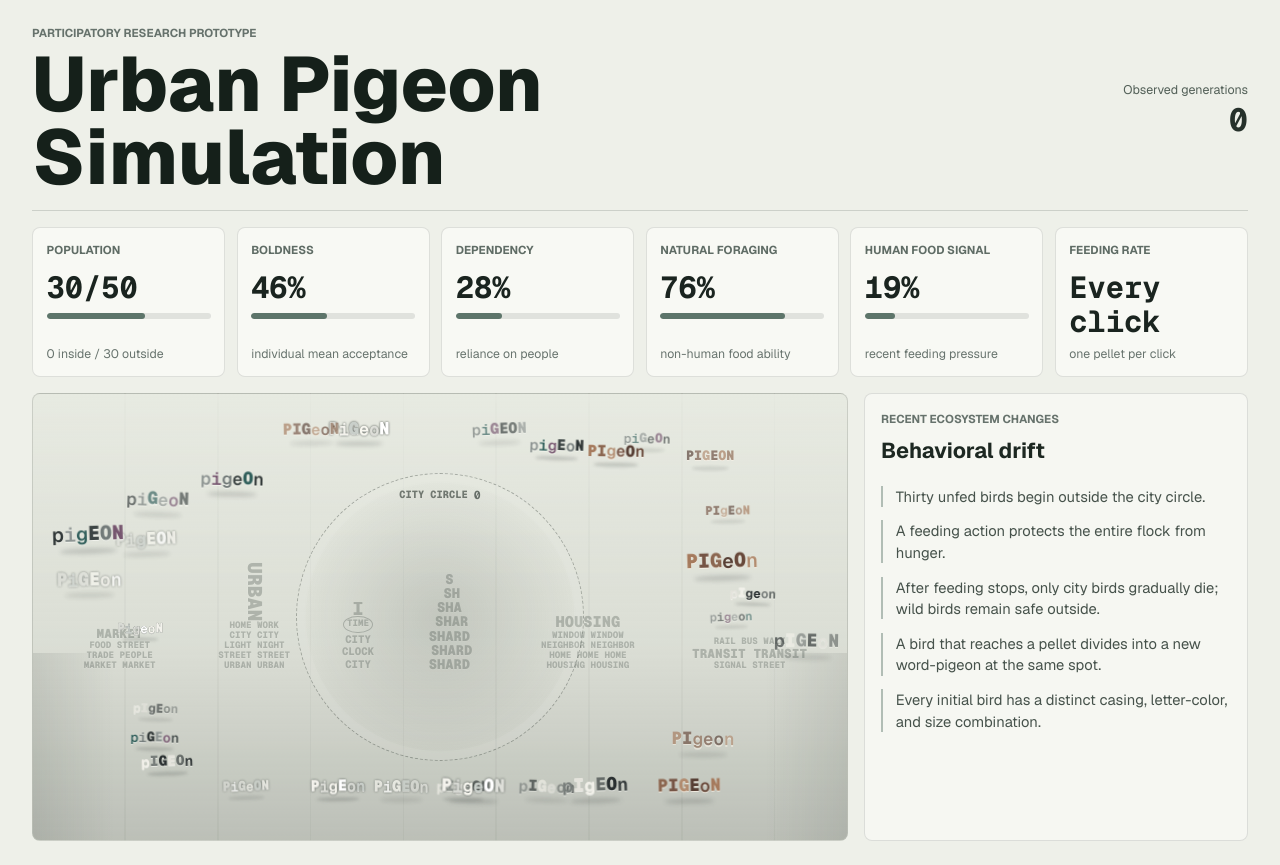
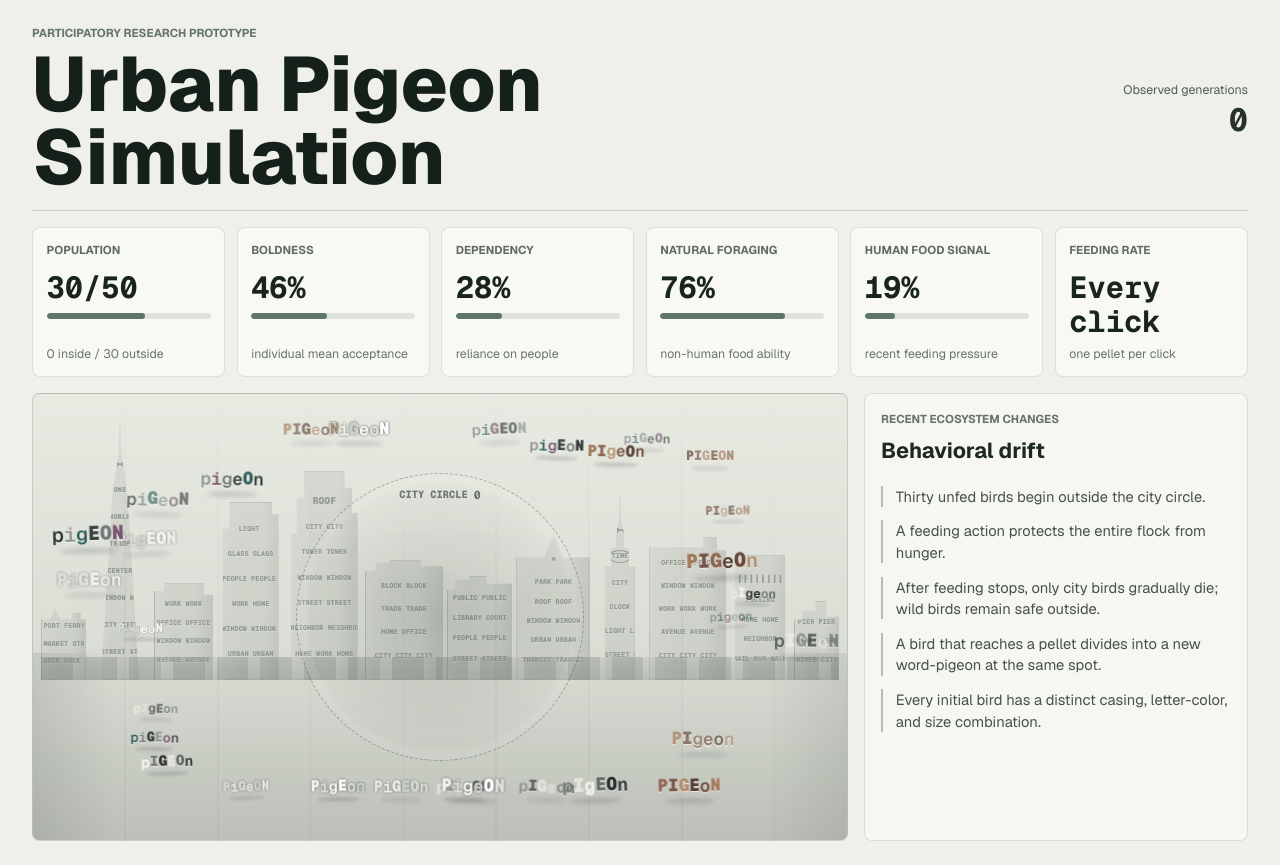
Before and after one commit to Ketian-LI/urban-wildlife-simulation, a Next.js app: page / in a window 1280 px wide. Built offline with nearby package versions, Linux system fonts and the light colour scheme.

Commit message:
Shape the typographic skyline from reference

```diff
--- a/app/globals.css
+++ b/app/globals.css
@@ -192,118 +192,176 @@ h2 {
 
 .cityline {
   align-items: flex-end;
-  bottom: 38%;
-  display: flex;
-  gap: clamp(0.22rem, 0.8vw, 0.65rem);
-  justify-content: center;
-  left: 3%;
-  opacity: 0.42;
+  bottom: 36%;
+  display: grid;
+  gap: clamp(0.08rem, 0.32vw, 0.28rem);
+  grid-template-columns:
+    0.62fr 0.82fr 0.82fr 0.92fr 1fr 1.08fr
+    0.9fr 1.02fr 0.7fr 1.06fr 0.82fr 0.62fr;
+  left: 1%;
+  opacity: 0.66;
   overflow: hidden;
   position: absolute;
-  right: 3%;
-  top: 6%;
+  right: 1%;
+  top: 7%;
+}
+
+.cityline::after {
+  background:
+    repeating-linear-gradient(
+      90deg,
+      rgba(73, 83, 77, 0.26) 0 4%,
+      transparent 4% 5.5%
+    ),
+    linear-gradient(180deg, rgba(70, 80, 74, 0.12), rgba(70, 80, 74, 0.28));
+  bottom: 0;
+  content: "";
+  height: 9%;
+  left: 0;
+  position: absolute;
+  right: 0;
+  z-index: 0;
 }
 
 .city-building {
   align-items: center;
+  background:
+    linear-gradient(90deg, rgba(255, 255, 252, 0.12), transparent 36% 70%, rgba(39, 49, 43, 0.12)),
+    rgba(73, 83, 77, 0.14);
+  border: 1px solid rgba(75, 85, 79, 0.22);
+  box-sizing: border-box;
   color: var(--field-city);
   display: flex;
   flex-direction: column;
   font-family: var(--font-geist-mono), monospace;
-  justify-content: flex-end;
+  justify-content: space-evenly;
   min-width: 0;
   overflow: hidden;
+  padding: clamp(0.12rem, 0.4vw, 0.34rem) 0.08rem 0.18rem;
+  position: relative;
+  text-align: center;
   text-shadow: 0 1px 0 rgba(255, 255, 252, 0.22);
+  width: 100%;
+  z-index: 1;
 }
 
 .city-building span {
   display: block;
   flex: 0 0 auto;
-  font-size: clamp(0.34rem, 0.72vw, 0.62rem);
+  font-size: clamp(0.26rem, 0.54vw, 0.5rem);
   font-weight: 720;
   letter-spacing: 0;
-  line-height: 1.08;
+  line-height: 1;
   max-width: 100%;
   overflow: hidden;
   text-overflow: clip;
   white-space: nowrap;
 }
 
-.city-building-market {
-  flex: 1.15;
-  height: 34%;
+.city-building-waterfront {
+  clip-path: polygon(0 18%, 20% 18%, 30% 3%, 44% 18%, 68% 18%, 68% 9%, 88% 9%, 88% 18%, 100% 18%, 100% 100%, 0 100%);
+  height: 29%;
 }
 
-.city-building-market span:first-child {
-  font-size: clamp(0.48rem, 1vw, 0.82rem);
-  font-weight: 860;
+.city-building-waterfront-east {
+  clip-path: polygon(0 24%, 18% 24%, 18% 13%, 48% 13%, 48% 0, 72% 0, 72% 20%, 100% 20%, 100% 100%, 0 100%);
+  height: 31%;
 }
 
-.city-building-urban {
-  flex: 1.15;
-  height: 67%;
+.city-building-one-world {
+  clip-path: polygon(49% 0, 51% 0, 52% 10%, 56% 17%, 62% 25%, 82% 100%, 18% 100%, 38% 25%, 44% 17%, 48% 10%);
+  height: 100%;
+  padding-left: 16%;
+  padding-right: 16%;
+  padding-top: 24%;
 }
 
-.city-building-urban span:first-child {
-  font-size: clamp(0.7rem, 1.55vw, 1.25rem);
+.city-building-one-world span:first-child {
+  font-size: clamp(0.42rem, 0.84vw, 0.72rem);
   font-weight: 900;
-  line-height: 0.94;
   writing-mode: vertical-rl;
 }
 
-.city-building-clock {
-  flex: 0.58;
-  height: 76%;
+.city-building-one-world span:nth-child(n + 2) {
+  font-weight: 830;
 }
 
-.city-building-clock span:first-child {
-  font-size: clamp(0.78rem, 1.5vw, 1.3rem);
-  line-height: 0.7;
+.city-building-west-office {
+  clip-path: polygon(0 8%, 18% 8%, 18% 0, 84% 0, 84% 12%, 100% 12%, 100% 100%, 0 100%);
+  height: 38%;
 }
 
-.city-building-clock span:nth-child(2) {
-  border: 1px solid currentColor;
-  border-radius: 50%;
-  padding: 0.16rem;
+.city-building-glass-tower {
+  clip-path: polygon(18% 0, 82% 0, 82% 7%, 92% 7%, 92% 100%, 8% 100%, 8% 15%, 18% 15%);
+  height: 70%;
 }
 
-.city-building-clock span:nth-child(n + 3) {
-  font-size: clamp(0.4rem, 0.84vw, 0.68rem);
-  line-height: 1.18;
+.city-building-glass-tower span:nth-child(odd) {
+  transform: translateX(-0.1rem);
 }
 
-.city-building-shard {
-  flex: 0.92;
-  height: 94%;
+.city-building-stepped-tower {
+  clip-path: polygon(22% 0, 78% 0, 78% 8%, 88% 8%, 88% 20%, 96% 20%, 96% 100%, 4% 100%, 4% 30%, 12% 30%, 12% 13%, 22% 13%);
+  height: 82%;
 }
 
-.city-building-shard span {
-  font-size: clamp(0.52rem, 1.08vw, 0.9rem);
-  font-weight: 860;
-  line-height: 1.02;
+.city-building-stepped-tower span:first-child {
+  font-size: clamp(0.38rem, 0.76vw, 0.66rem);
+  font-weight: 900;
 }
 
-.city-building-shard span:nth-child(2n) {
-  transform: translateX(0.14rem);
+.city-building-mid-block {
+  clip-path: polygon(0 9%, 14% 9%, 14% 2%, 32% 2%, 32% 0, 72% 0, 72% 5%, 100% 5%, 100% 100%, 0 100%);
+  height: 47%;
 }
 
-.city-building-housing {
-  flex: 1.45;
-  height: 61%;
-}
-
-.city-building-housing span:first-child {
-  font-size: clamp(0.58rem, 1.2vw, 1rem);
-  font-weight: 880;
-}
-
-.city-building-transit {
-  flex: 1.35;
+.city-building-civic {
+  clip-path: polygon(0 14%, 12% 14%, 12% 4%, 34% 4%, 34% 0, 60% 0, 60% 8%, 100% 8%, 100% 100%, 0 100%);
   height: 41%;
 }
 
-.city-building-transit span:nth-child(2) {
-  font-size: clamp(0.48rem, 1vw, 0.82rem);
+.city-building-green-roof {
+  clip-path: polygon(0 17%, 38% 17%, 47% 4%, 49% 4%, 50% 0, 51% 4%, 53% 4%, 63% 17%, 100% 17%, 100% 100%, 0 100%);
+  height: 58%;
+  padding-top: 14%;
+}
+
+.city-building-green-roof span:first-child {
+  font-size: clamp(0.42rem, 0.86vw, 0.74rem);
+  font-weight: 900;
+}
+
+.city-building-art-deco {
+  clip-path: polygon(49% 0, 51% 0, 52% 12%, 58% 20%, 58% 28%, 68% 28%, 68% 38%, 80% 38%, 80% 100%, 20% 100%, 20% 38%, 32% 38%, 32% 28%, 42% 28%, 42% 20%, 48% 12%);
+  height: 72%;
+  padding-left: 18%;
+  padding-right: 18%;
+  padding-top: 24%;
+}
+
+.city-building-art-deco span:first-child {
+  font-size: clamp(0.4rem, 0.8vw, 0.7rem);
+  writing-mode: vertical-rl;
+}
+
+.city-building-art-deco span:nth-child(2) {
+  border: 1px solid currentColor;
+  border-radius: 50%;
+  padding: 0.12rem;
+}
+
+.city-building-east-office {
+  clip-path: polygon(0 7%, 70% 7%, 70% 0, 88% 0, 88% 9%, 100% 9%, 100% 100%, 0 100%);
+  height: 56%;
+}
+
+.city-building-ribbed {
+  clip-path: polygon(8% 0, 92% 0, 92% 100%, 8% 100%);
+  height: 49%;
+}
+
+.city-building-ribbed span:first-child {
+  font-size: clamp(0.38rem, 0.76vw, 0.68rem);
   font-weight: 860;
 }
 
--- a/app/simulation.tsx
+++ b/app/simulation.tsx
@@ -1019,47 +1019,90 @@ function PigeonField({
       tabIndex={0}
     >
       <div className="cityline" aria-hidden="true">
-        <div className="city-building city-building-market">
-          <span>MARKET</span>
-          <span>FOOD STREET</span>
-          <span>TRADE PEOPLE</span>
-          <span>MARKET MARKET</span>
+        <div className="city-building city-building-waterfront">
+          <span>PORT FERRY</span>
+          <span>MARKET STREET</span>
+          <span>DOCK DOCK DOCK</span>
         </div>
-        <div className="city-building city-building-urban">
-          <span>URBAN</span>
-          <span>HOME WORK</span>
-          <span>CITY CITY</span>
-          <span>LIGHT NIGHT</span>
+        <div className="city-building city-building-one-world">
+          <span>I</span>
+          <span>ONE</span>
+          <span>WORLD</span>
+          <span>TRADE</span>
+          <span>CENTER</span>
+          <span>WINDOW WINDOW</span>
+          <span>CITY CITY CITY</span>
           <span>STREET STREET</span>
+        </div>
+        <div className="city-building city-building-west-office">
+          <span>WORK WORK</span>
+          <span>OFFICE OFFICE</span>
+          <span>WINDOW WINDOW</span>
+          <span>AVENUE AVENUE</span>
+        </div>
+        <div className="city-building city-building-glass-tower">
+          <span>LIGHT</span>
+          <span>GLASS GLASS</span>
+          <span>PEOPLE PEOPLE</span>
+          <span>WORK HOME</span>
+          <span>WINDOW WINDOW</span>
           <span>URBAN URBAN</span>
         </div>
-        <div className="city-building city-building-clock">
+        <div className="city-building city-building-stepped-tower">
+          <span>ROOF</span>
+          <span>CITY CITY</span>
+          <span>TOWER TOWER</span>
+          <span>WINDOW WINDOW</span>
+          <span>STREET STREET</span>
+          <span>NEIGHBOR NEIGHBOR</span>
+          <span>HOME WORK HOME</span>
+        </div>
+        <div className="city-building city-building-mid-block">
+          <span>BLOCK BLOCK</span>
+          <span>TRADE TRADE</span>
+          <span>HOME OFFICE</span>
+          <span>CITY CITY CITY</span>
+        </div>
+        <div className="city-building city-building-civic">
+          <span>PUBLIC PUBLIC</span>
+          <span>LIBRARY COURT</span>
+          <span>PEOPLE PEOPLE</span>
+          <span>STREET STREET</span>
+        </div>
+        <div className="city-building city-building-green-roof">
+          <span>^</span>
+          <span>PARK PARK</span>
+          <span>ROOF ROOF</span>
+          <span>WINDOW WINDOW</span>
+          <span>URBAN URBAN</span>
+          <span>TRANSIT TRANSIT</span>
+        </div>
+        <div className="city-building city-building-art-deco">
           <span>I</span>
           <span>TIME</span>
           <span>CITY</span>
           <span>CLOCK</span>
-          <span>CITY</span>
+          <span>LIGHT LIGHT</span>
+          <span>STREET STREET</span>
         </div>
-        <div className="city-building city-building-shard">
-          <span>S</span>
-          <span>SH</span>
-          <span>SHA</span>
-          <span>SHAR</span>
-          <span>SHARD</span>
-          <span>SHARD</span>
-          <span>SHARD</span>
+        <div className="city-building city-building-east-office">
+          <span>OFFICE OFFICE</span>
+          <span>WINDOW WINDOW</span>
+          <span>WORK WORK WORK</span>
+          <span>AVENUE AVENUE</span>
+          <span>CITY CITY CITY</span>
         </div>
-        <div className="city-building city-building-housing">
+        <div className="city-building city-building-ribbed">
+          <span>||||||||</span>
           <span>HOUSING</span>
-          <span>WINDOW WINDOW</span>
-          <span>NEIGHBOR NEIGHBOR</span>
-          <span>HOME HOME HOME</span>
-          <span>HOUSING HOUSING</span>
+          <span>HOME HOME</span>
+          <span>NEIGHBOR</span>
+          <span>RAIL BUS WALK</span>
         </div>
-        <div className="city-building city-building-transit">
-          <span>RAIL BUS WALK</span>
-          <span>TRANSIT TRANSIT</span>
-          <span>SIGNAL STREET</span>
+        <div className="city-building city-building-waterfront city-building-waterfront-east">
+          <span>PIER PIER</span>
+          <span>FERRY FERRY</span>
+          <span>RIVER CITY</span>
         </div>
       </div>
       <div
```
Also changed, not shown: 1 other file (tests, documents, lock files or other folders).
